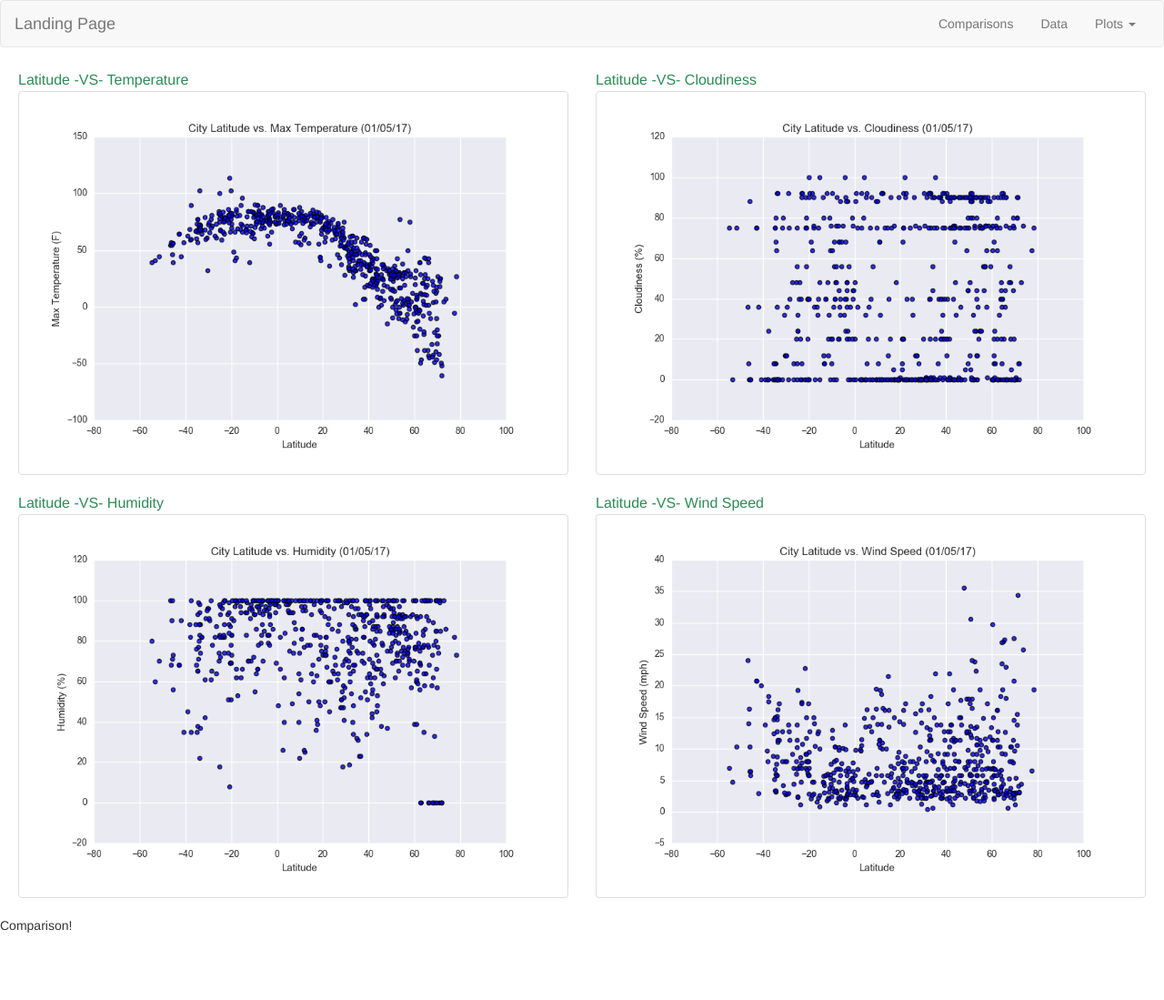
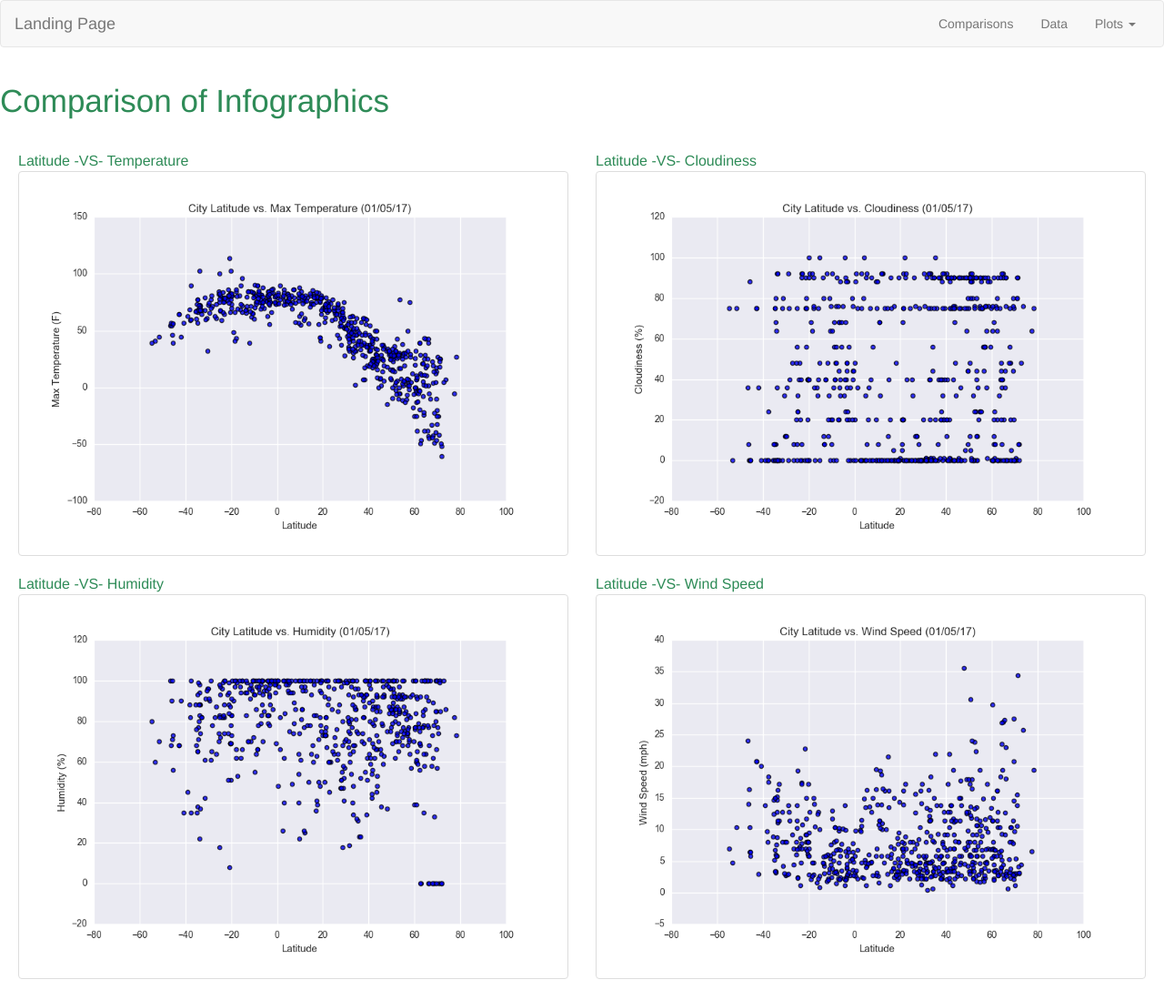
Before and after one commit to smurphy1983/SFM_9_HTML_Homework, a plain HTML site: page comparison.html in a window 1280 px wide. Shown: the top 1099 px of the page at 91% size. Before the commit the page ends 1027 px from the top, so only its background shows below. Drawn offline with nearby package versions, Linux system fonts and the light colour scheme.

Commit message:
Added title to Comparison

```diff
--- a/comparison.html
+++ b/comparison.html
@@ -44,6 +44,8 @@
 
 
           <div class="row">
+            <h1>Comparison of Infographics</h1>
+            <br>
             <div class ="compare">
             <div class="col-xs-12 col-sm-12 col-md-6 col-lg-6" >
                 Latitude -VS- Temperature
```
